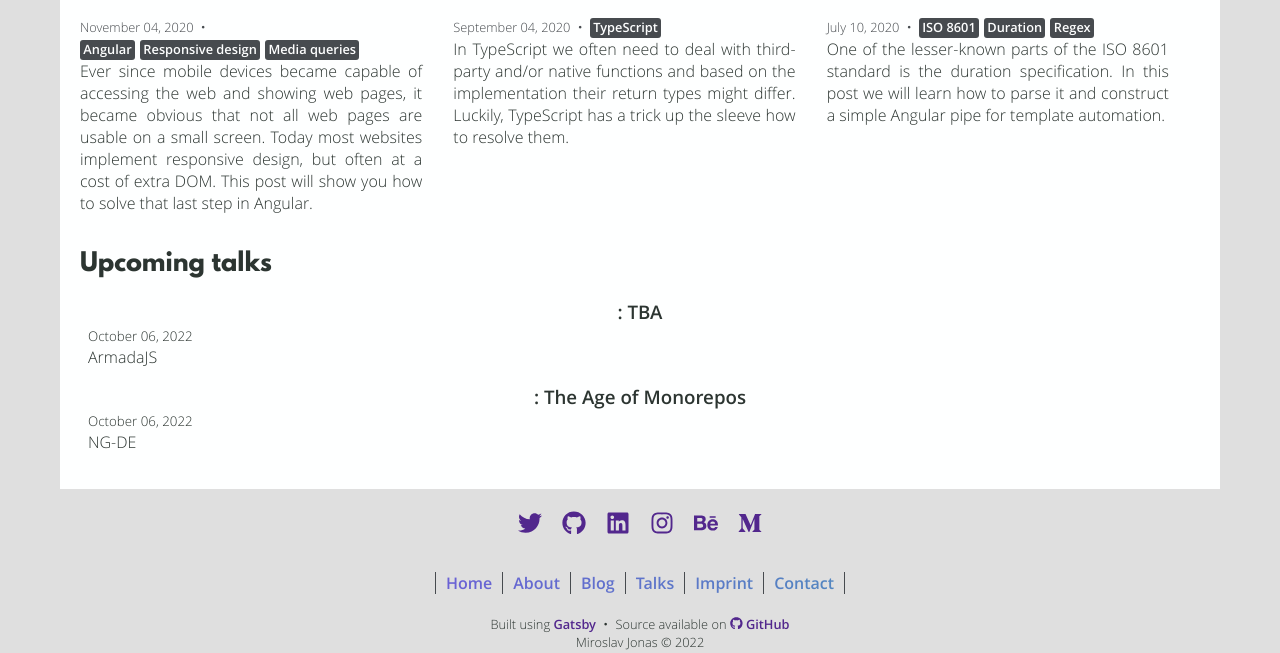
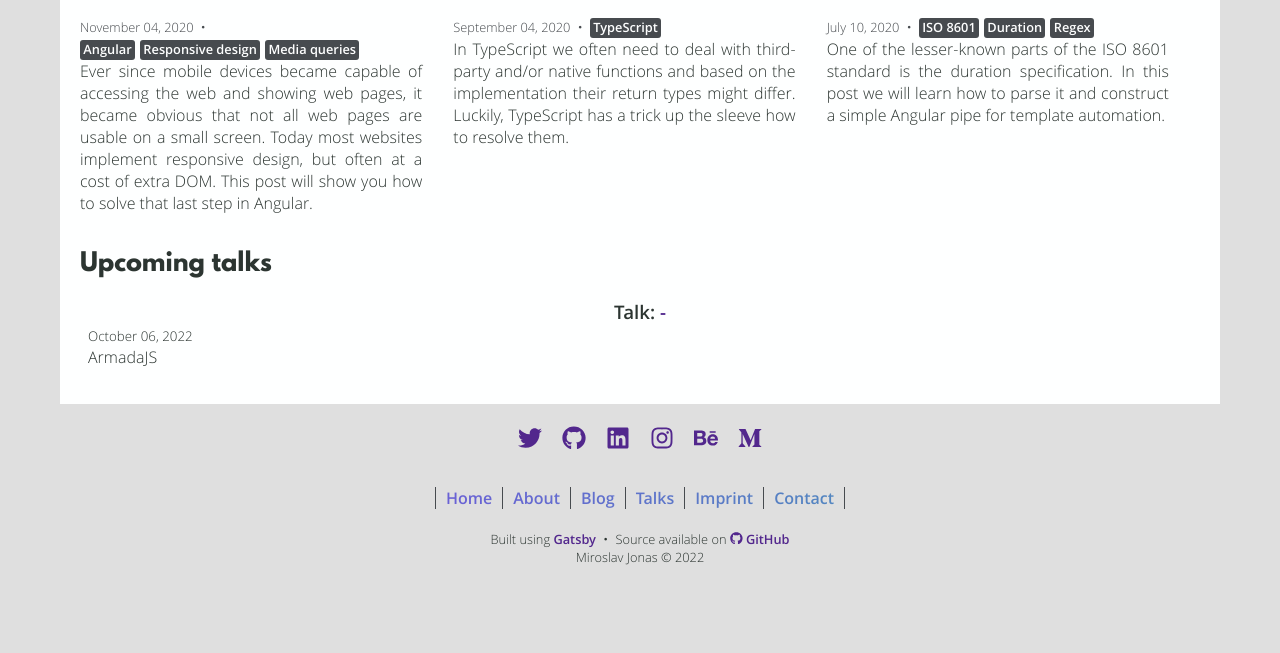
Before and after one commit to meeroslav/missing.manual, a Gatsby site: page / in a window 1280 px wide. Shown: the part 596-1249 px from the top of the page. After the commit the page ends 1172 px from the top, so only its background shows below. Built offline with nearby package versions, Linux system fonts and the light colour scheme; Gatsby itself is replaced by a stand-in of ours; some packages are replaced by stand-ins of ours.

Commit message:
feat: remove ng-de temporarily

```diff
--- a/src/data/talks.json
+++ b/src/data/talks.json
@@ -1,15 +1,10 @@
 [
   {
-    "title": "TBA",
+    "title": "-",
     "type": "Talk",
     "date": "2022-10-06T09:00:00.000Z",
-    "event": "ArmadaJS"
-  },
-  {
-    "title": "The Age of Monorepos",
-    "type": "Talk",
-    "date": "2022-10-06T09:00:00.000Z",
-    "event": "NG-DE"
+    "event": "ArmadaJS",
+    "link": "https://www.armada-js.com/"
   },
   {
     "title": "The Age of Monorepos",
--- a/src/pages/index.tsx
+++ b/src/pages/index.tsx
@@ -76,6 +76,7 @@ export const pageQuery = graphql`
           event
           video
           link
+          type
           slides
           coSpeaker
           coSpeakerHandle
```
